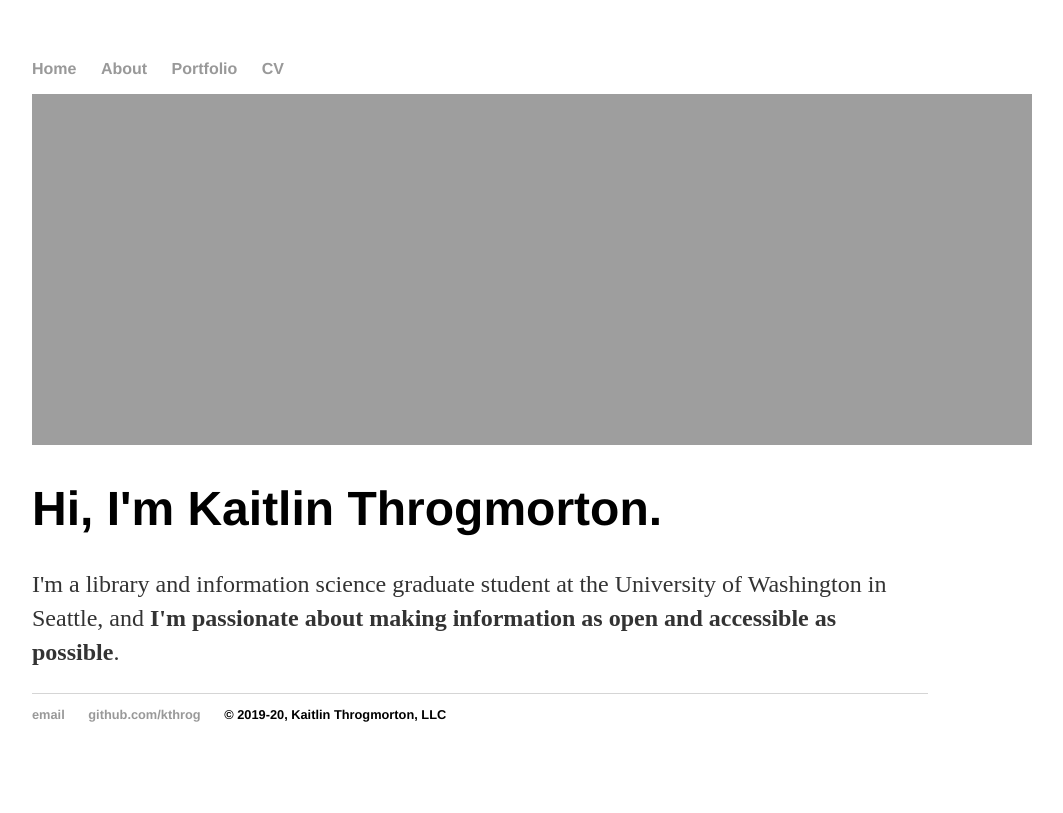
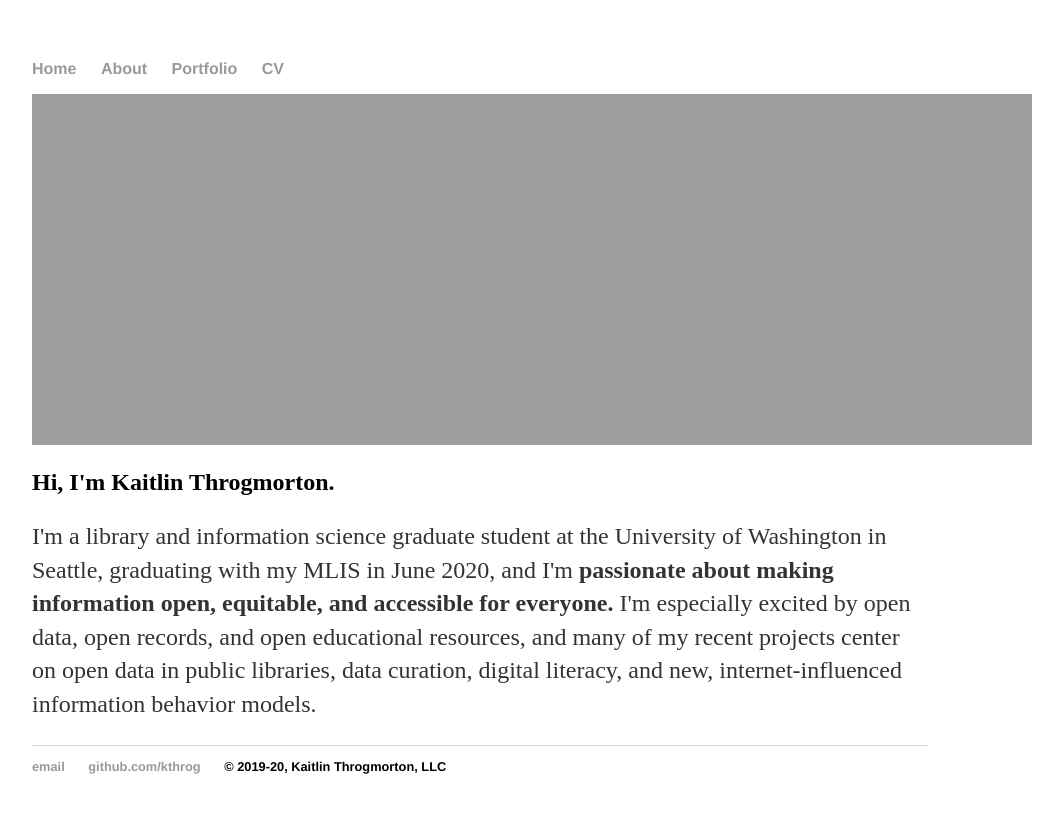
Before and after one commit to kthrog/old_site, a Jekyll site: the page built from index.html, in a window 1280 px wide. Shown: the top 813 px of the page, without its empty margins (160-1223 px from the left). Built offline with Jekyll 4.4.1, drawn with Linux system fonts in a browser that asks for light colours.

Commit message:
update intro text

```diff
--- a/index.html
+++ b/index.html
@@ -6,7 +6,7 @@ title: Kaitlin Throgmorton
 <img src="https://kaitlinthrogmorton.com/images/openforeveryone-banner.png" alt="Open for Everyone - Open Records, Open Data, Open Information" style="width:1000px;height:351px;">
 	<br>
 <div class="blurb">
-	<h1>Hi, I'm Kaitlin Throgmorton.</h1>
-	<p>I'm a library and information science graduate student at the University of Washington in Seattle, and <b>I'm passionate about making information as open and accessible as possible</b>.
-	</a></p>
+	<h2>Hi, I'm Kaitlin Throgmorton.</h2>
+	<p>I'm a library and information science graduate student at the University of Washington in Seattle, graduating with my MLIS in June 2020, and I'm <b>passionate about making information open, equitable, and accessible for everyone.</b> I'm especially excited by open data, open records, and open educational resources, and many of my recent projects center on open data in public libraries, data curation, digital literacy, and new, internet-influenced information behavior models.
+	</p>
 </div><!-- /.blurb -->
```
